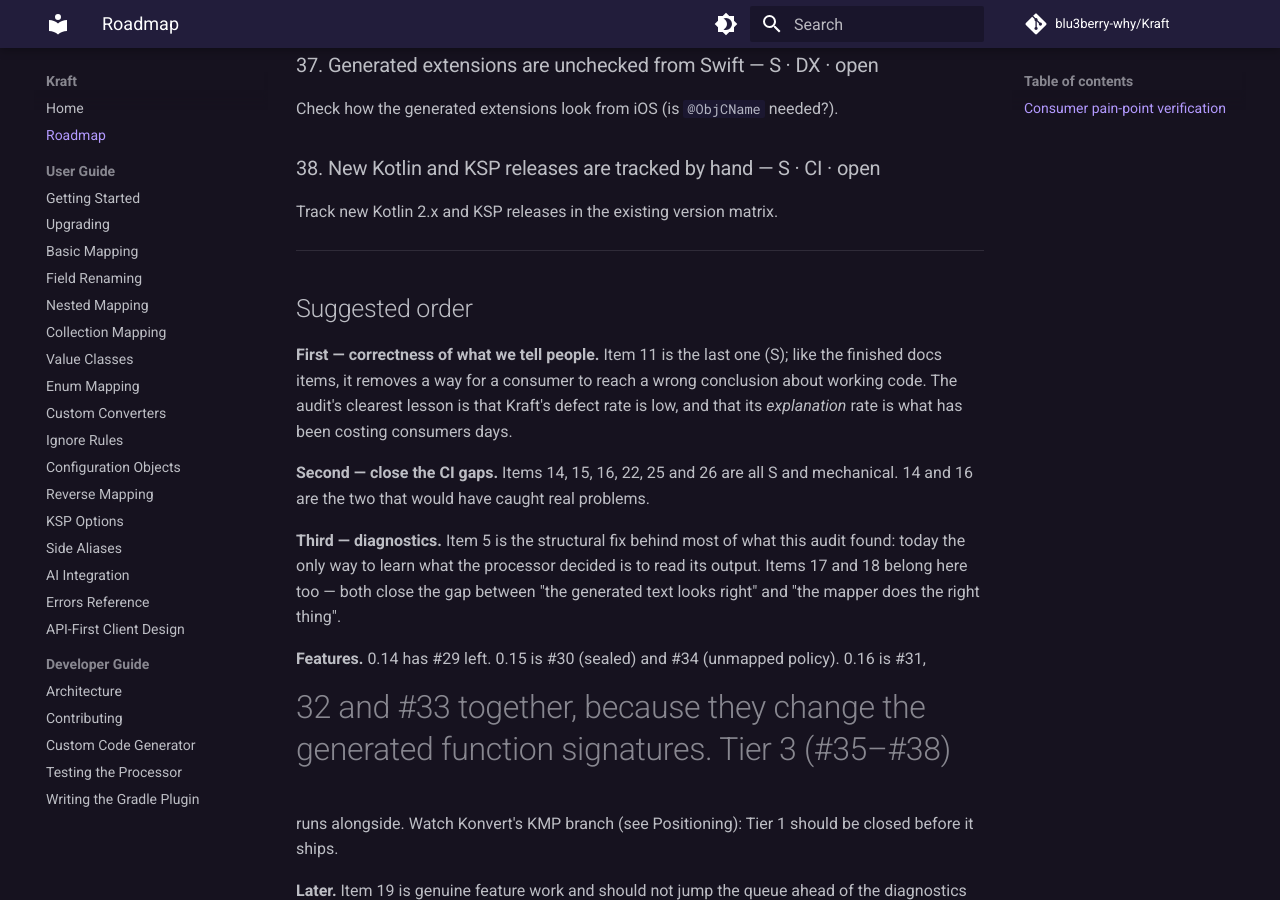
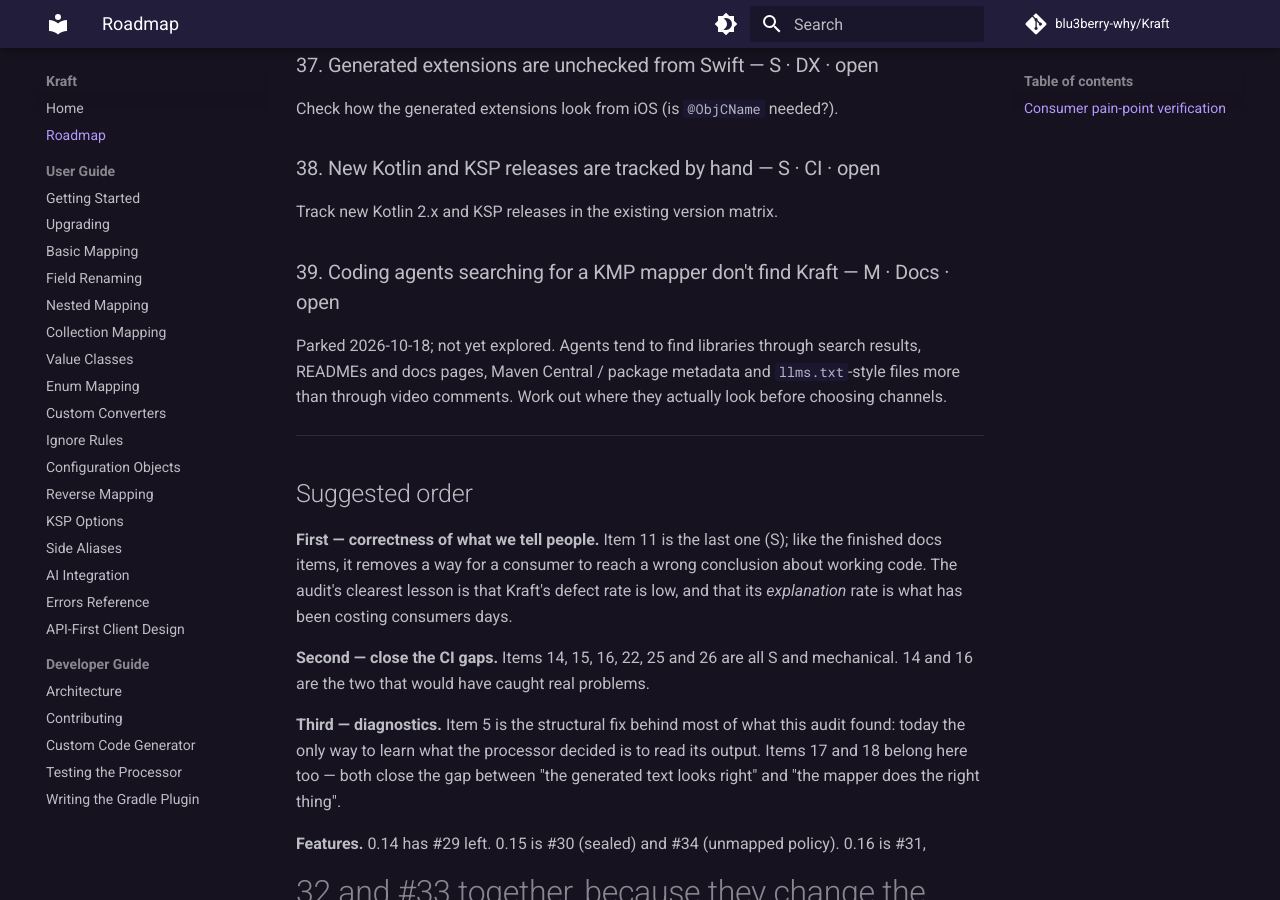
Before and after one commit to blu3berry-why/Kraft, an MkDocs documentation site: the page built from docs/ROADMAP.md, in a window 1280 px wide and 900 px high, scrolled down 11685 px. Built offline with MkDocs 1.6.1 and Material for MkDocs 9.7.7, drawn with Linux system fonts in a browser that asks for light colours; comment, search, counter and statistics services are not loaded.

Commit message:
docs(openspec): archive single-source-roadmap, park agent discoverability as #39
single-source-roadmap declared skip_specs, so there is no spec to sync.

Co-Authored-By: Claude Opus 5.5 <noreply@anthropic.com>
Claude-Session: https://claude.ai/code/session_01XbUd9FfvctmyK9gjR4R1tE

```diff
--- a/docs/ROADMAP.md
+++ b/docs/ROADMAP.md
@@ -444,6 +444,12 @@ Check how the generated extensions look from iOS (is `@ObjCName` needed?).
 
 Track new Kotlin 2.x and KSP releases in the existing version matrix.
 
+### 39. Coding agents searching for a KMP mapper don't find Kraft — M · Docs · open
+
+Parked 2026-10-18; not yet explored. Agents tend to find libraries through search results,
+READMEs and docs pages, Maven Central / package metadata and `llms.txt`-style files more than
+through video comments. Work out where they actually look before choosing channels.
+
 ---
 
 ## Suggested order
```
Also changed, not shown: openspec/changes/archive/2026-10-18-single-source-roadmap/design.md (renamed from openspec/changes/single-source-roadmap/design.md), openspec/changes/archive/2026-10-18-single-source-roadmap/proposal.md (renamed from openspec/changes/single-source-roadmap/proposal.md), openspec/changes/archive/2026-10-18-single-source-roadmap/tasks.md (renamed from openspec/changes/single-source-roadmap/tasks.md), 2 other files.
